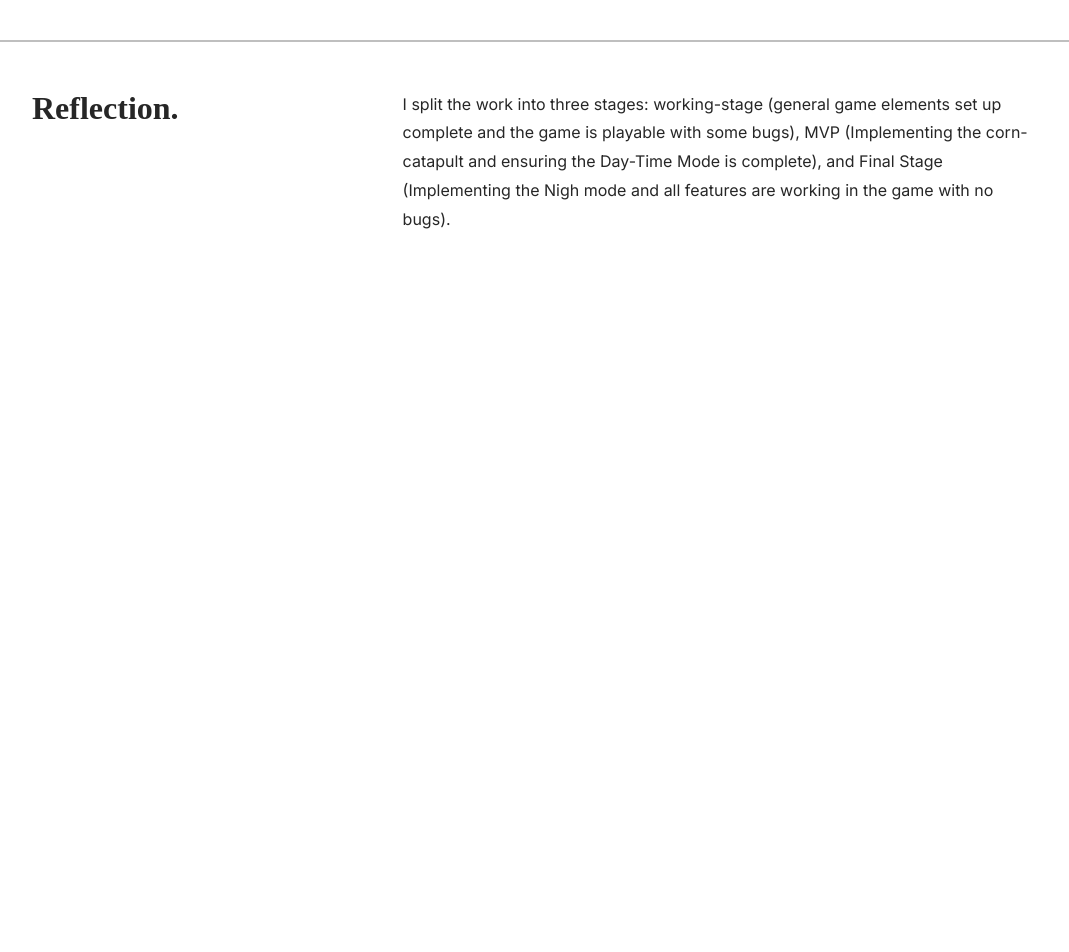
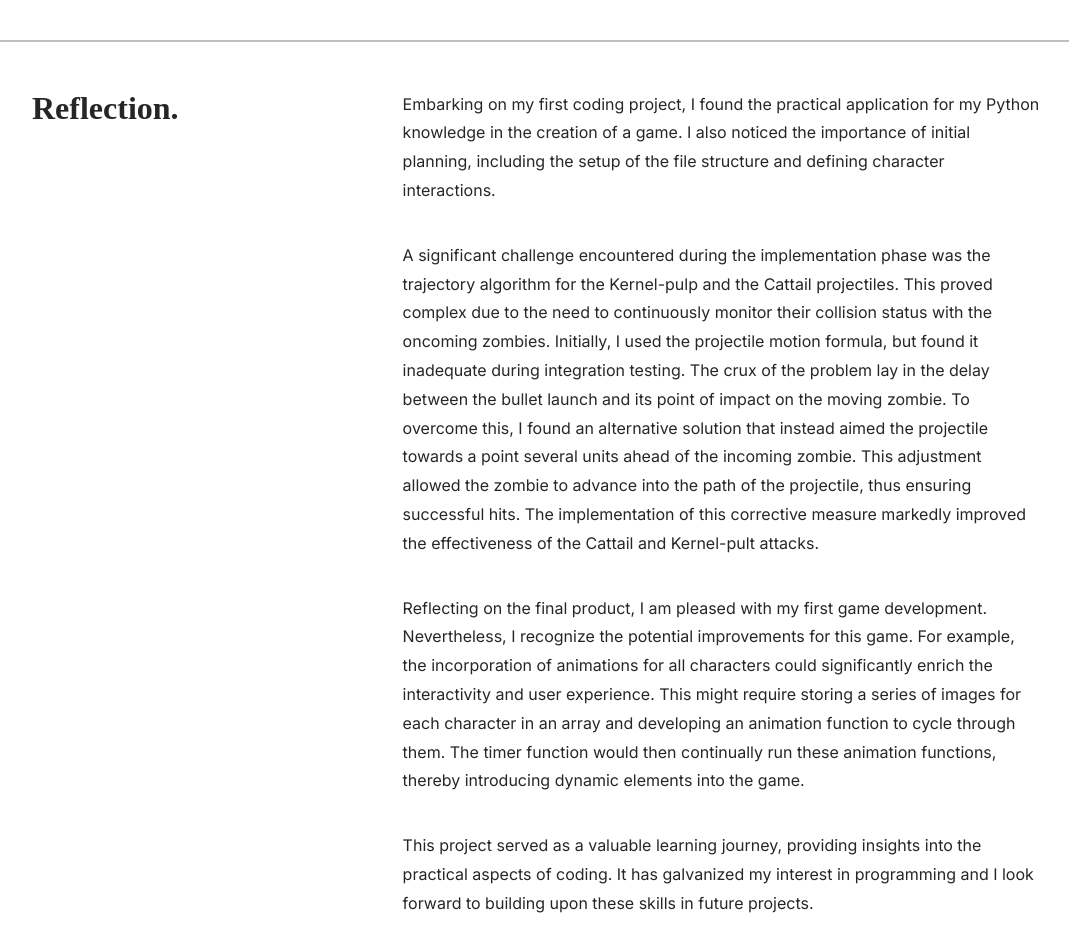
Before and after one commit to SapheSab3r/anqi-portfolio, a React (Create React App) app: page /project/1 in a window 1280 px wide. Shown: the part 3540-4492 px from the top of the page, without its empty margins (104-1173 px from the left). Before the commit the page ends 3846 px from the top, so only its background shows below. Built offline with nearby package versions, Linux system fonts and the light colour scheme; a web font is replaced by a local one.

Commit message:
added reflection

```diff
--- a/src/pages/PvsZ.js
+++ b/src/pages/PvsZ.js
@@ -2,7 +2,6 @@ import React, { useEffect } from 'react'
 import { useLocation } from "react-router-dom";
 import Navbar from '../components/navbar/Navbar';
 import Footer from '../components/footer/Footer';
-import Scroll from './Scroll';
 import Assets from '../images/PvsZ/Assets.png';
 import Logistic from '../images/PvsZ/logistic.png';
 import Structure from '../images/PvsZ/structure.png';
@@ -121,8 +120,14 @@ export default function PvsZ() {
 
           <div className="body-right">
             <div className="para">
-              <p>I split the work into three stages: working-stage (general game elements set up complete and the game is playable with some bugs), MVP (Implementing the corn-catapult and ensuring the Day-Time Mode is complete), and Final Stage (Implementing the Nigh mode and all features are working in the game with no bugs).
-              </p>
+              <p>Embarking on my first coding project, I found the practical application for my Python knowledge in the creation of a game. I also noticed the importance of initial planning, including the setup of the file structure and defining character interactions.</p>
+              <br></br>
+              <p>A significant challenge encountered during the implementation phase was the trajectory algorithm for the Kernel-pulp and the Cattail projectiles. This proved complex due to the need to continuously monitor their collision status with the oncoming zombies. Initially, I used the projectile motion formula, but found it inadequate during integration testing. The crux of the problem lay in the delay between the bullet launch and its point of impact on the moving zombie. To overcome this, I found an alternative solution that instead aimed the projectile towards a point several units ahead of the incoming zombie. This adjustment allowed the zombie to advance into the path of the projectile, thus ensuring successful hits. The implementation of this corrective measure markedly improved the effectiveness of the Cattail and Kernel-pult attacks.</p>
+              <br></br>
+              <p>Reflecting on the final product, I am pleased with my first game development. Nevertheless, I recognize the potential improvements for this game. For example, the incorporation of animations for all characters could significantly enrich the interactivity and user experience. This might require storing a series of images for each character in an array and developing an animation function to cycle through them. The timer function would then continually run these animation functions, thereby introducing dynamic elements into the game.</p>
+              <br></br>
+              <p>This project served as a valuable learning journey, providing insights into the practical aspects of coding. It has galvanized my interest in programming and I look forward to building upon these skills in future projects.</p>
+
               <br></br>
               <br></br>
             </div>
```
